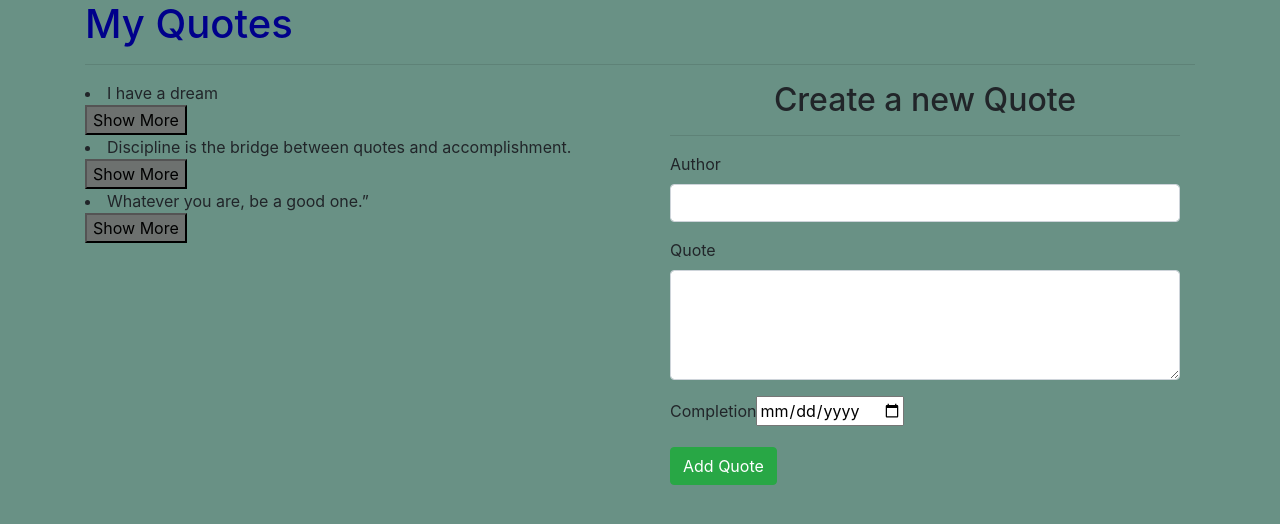
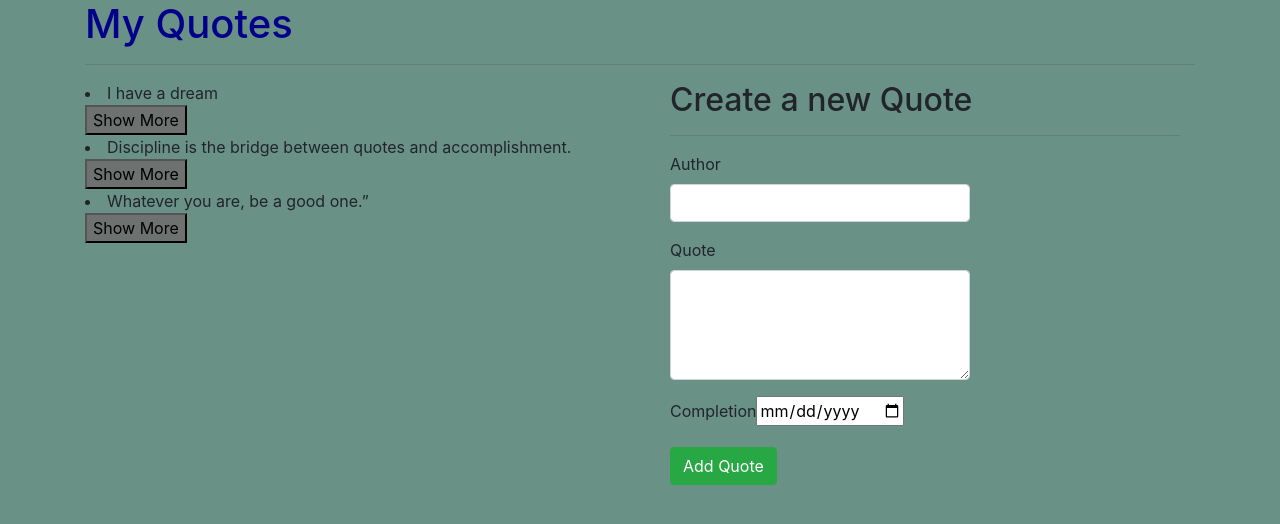
Before and after one commit to Aimee-pacy/Quote-Project, an Angular app: page / in a window 1280 px wide. Shown: the top 524 px of the page. Built offline with nearby package versions, Linux system fonts and the light colour scheme.

Commit message:
modified form stylings

```diff
--- a/src/app/quote-form/quote-form.component.css
+++ b/src/app/quote-form/quote-form.component.css
@@ -0,0 +1,6 @@
+.form{
+    width: 300px;
+}
+.h2{
+    margin-left: 0;
+}
--- a/src/app/quote-form/quote-form.component.html
+++ b/src/app/quote-form/quote-form.component.html
@@ -1,7 +1,7 @@
 <div class="container-fluid">
-    <h2 class="text-center">Create a new Quote</h2>
+    <h2 class="text-center" class="h2">Create a new Quote</h2>
     <hr>
-    <form (ngSubmit)='submitQuote()' #quoteForm='ngForm'>
+    <form (ngSubmit)='submitQuote()' #quoteForm='ngForm' class="form">
         <div class="form-group">
             <label for="author">Author</label>
             <input type="text" class="form-control" id="author" [(ngModel)]="newQuote.author" name="author" #author='ngModel' required>
```
